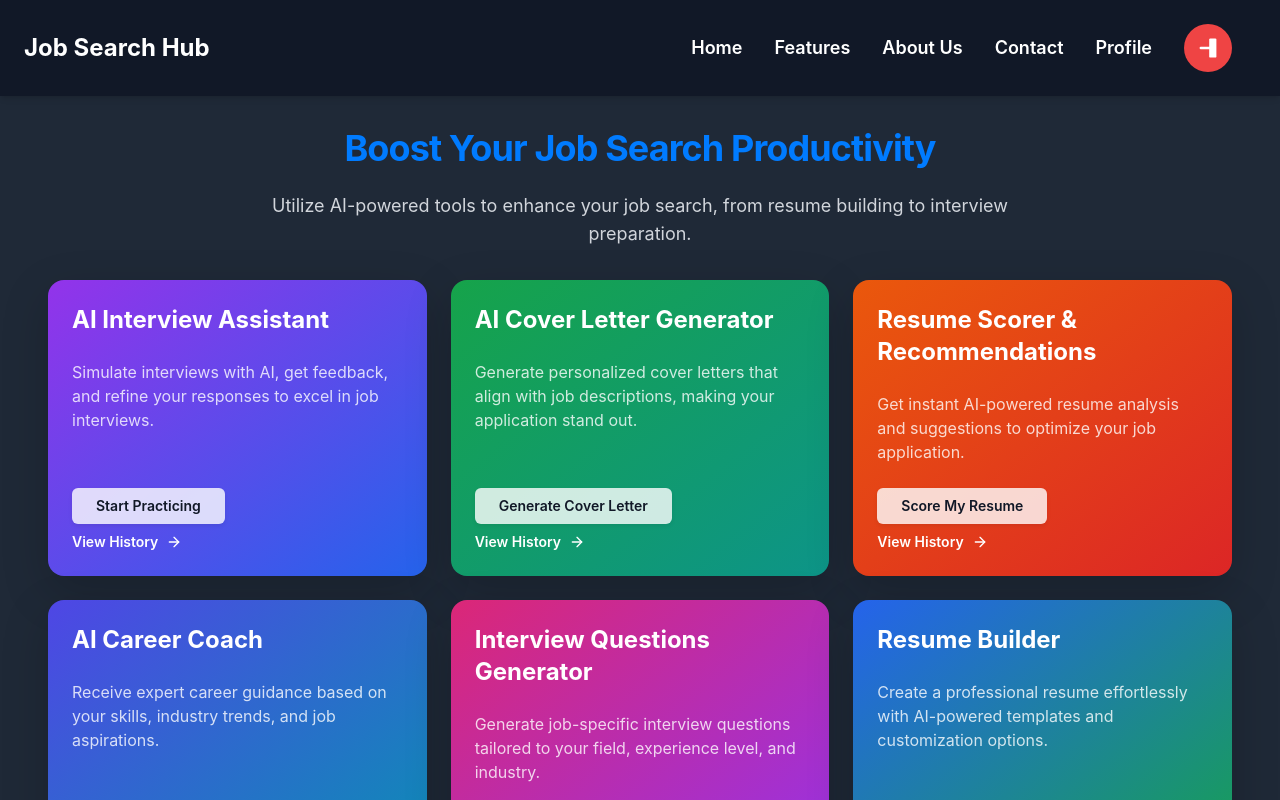
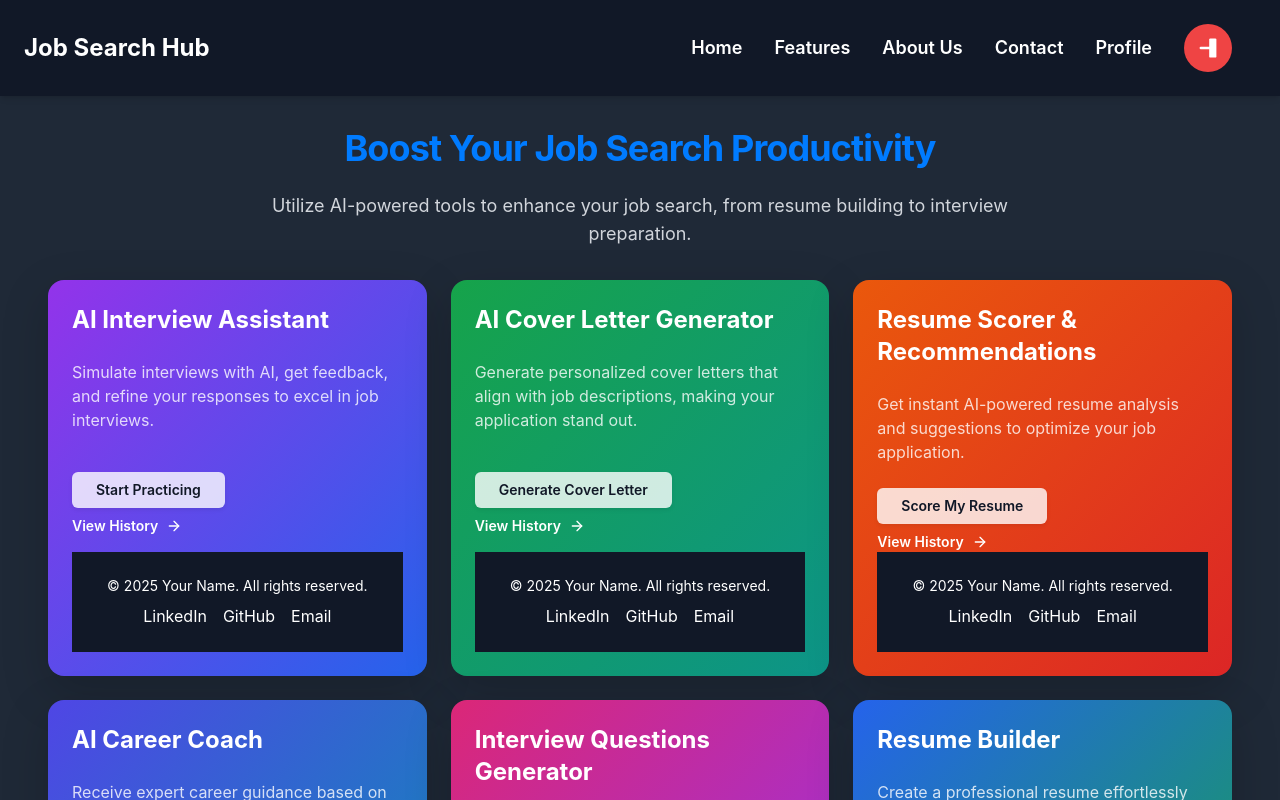
Before and after one commit to satish-pati/EliteResume, a React (Create React App) app in the folder web/: page /home2 in a window 1280 px wide. Shown: the top 800 px of the page. Built offline with nearby package versions, Linux system fonts and the light colour scheme; a small style sheet from the web is missing.

Commit message:
Update home2.jsx

```diff
--- a/web/src/home2.jsx
+++ b/web/src/home2.jsx
@@ -118,6 +118,35 @@
           </svg>
         </a>
       </div>
+         <footer className="bg-gray-900 text-white py-6 text-center">
+      <div className="container mx-auto px-4">
+        <p className="text-sm">&copy; {new Date().getFullYear()} Your Name. All rights reserved.</p>
+        <div className="flex justify-center space-x-4 mt-2">
+          <a
+            href="https://www.linkedin.com/in/yourprofile"
+            target="_blank"
+            rel="noopener noreferrer"
+            className="hover:text-gray-400"
+          >
+            LinkedIn
+          </a>
+          <a
+            href="https://github.com/yourgithub"
+            target="_blank"
+            rel="noopener noreferrer"
+            className="hover:text-gray-400"
+          >
+            GitHub
+          </a>
+          <a
+            href="mailto:your.email@example.com"
+            className="hover:text-gray-400"
+          >
+            Email
+          </a>
+        </div>
+      </div>
+    </footer>
     </div>
   );
 };
```
